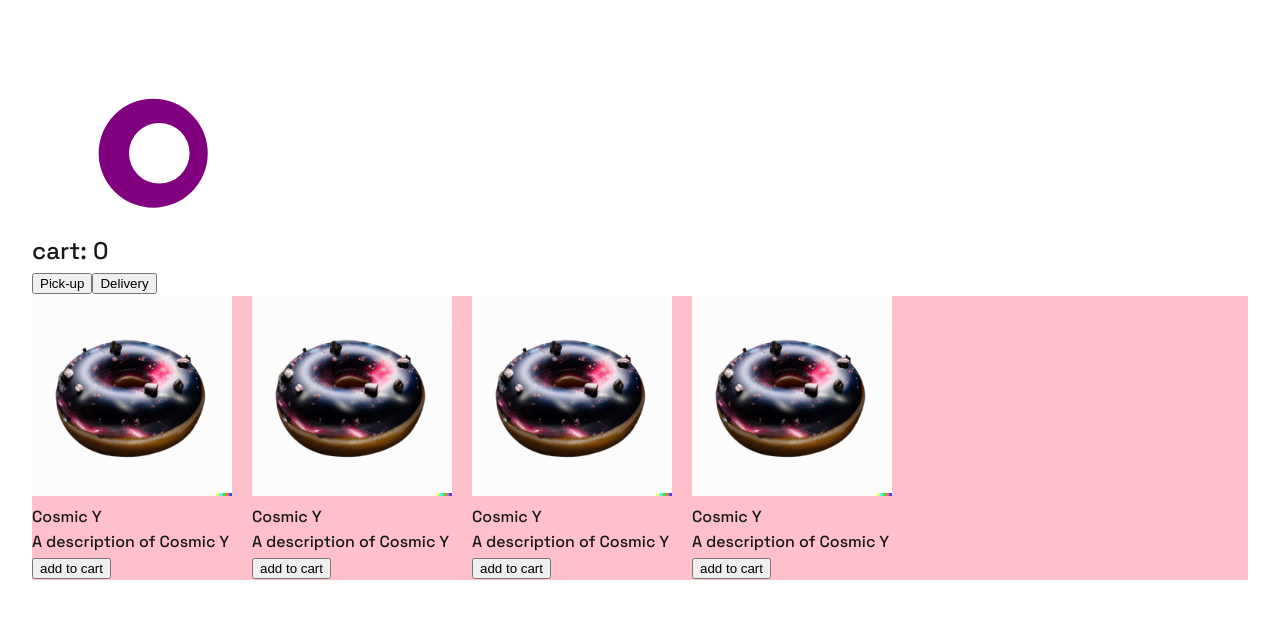
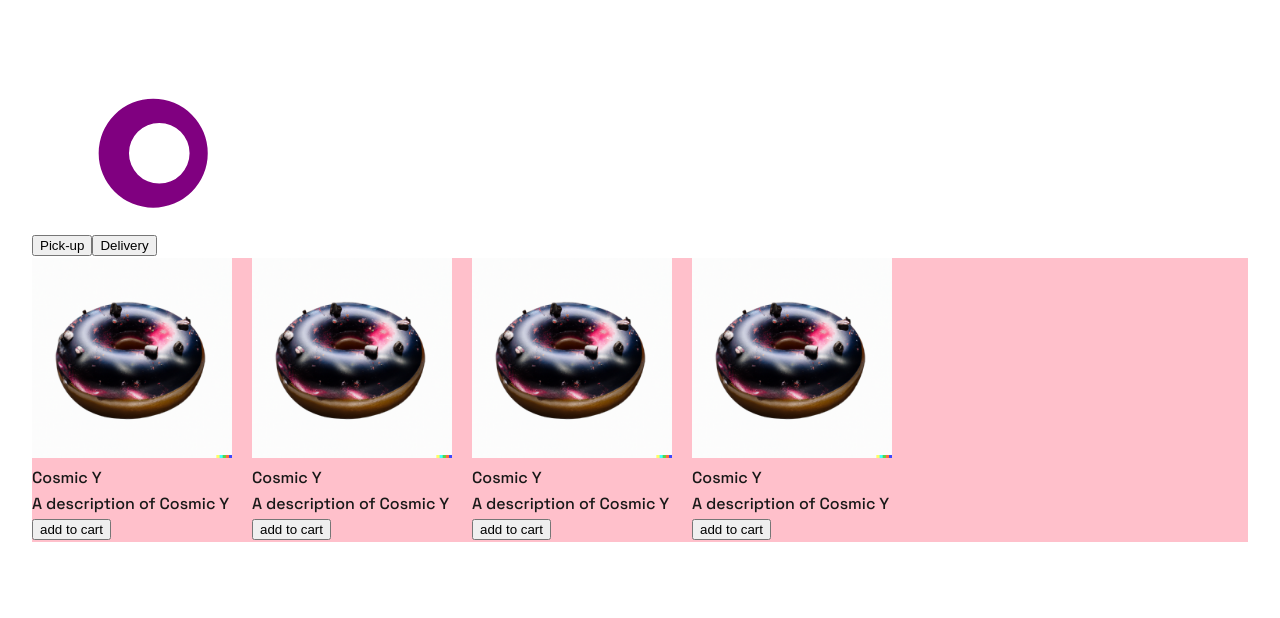
Before and after one commit to sareg0/cosmic-doughnut, a Vue app: page / in a window 1280 px wide. Shown: the top 618 px of the page. Built offline with nearby package versions, Linux system fonts and the light colour scheme.

Commit message:
chore: run linting as part of action

```diff
--- a/package.json
+++ b/package.json
@@ -28,6 +28,8 @@
     "@tsconfig/node18": "^18.2.2",
     "@types/jsdom": "^21.1.3",
     "@types/node": "^18.17.17",
+    "@typescript-eslint/eslint-plugin": "^6.9.0",
+    "@typescript-eslint/parser": "^6.9.0",
     "@vitejs/plugin-vue": "^4.3.4",
     "@vitest/ui": "^0.34.6",
     "@vue/eslint-config-prettier": "^8.0.0",
@@ -36,7 +38,7 @@
     "@vue/tsconfig": "^0.4.0",
     "axe-core": "^4.8.2",
     "eslint": "^8.49.0",
-    "eslint-plugin-vue": "^9.17.0",
+    "eslint-plugin-vue": "^9.18.0",
     "html-validate": "^8.6.0",
     "jsdom": "^22.1.0",
     "npm-run-all2": "^6.0.6",
--- a/src/App.vue
+++ b/src/App.vue
@@ -1,12 +1,10 @@
 <script setup lang="ts">
 import { RouterLink, RouterView } from "vue-router";
-import Logo from "@/components/Logo/Logo.vue";
+import Logo from "@/components/MainLogo/MainLogo.vue";
 import { ref, watch } from "vue";
 type OrderType = "pickup" | "delivery";
 const orderType = ref<OrderType | undefined>();
-import { useCartStore } from "./stores/cart";
 
-const store = useCartStore();
 const handleOrderType = (value: OrderType) => {
   orderType.value = value;
 };
@@ -20,7 +18,6 @@ watch(orderType, (newValue, oldValue) => {
 <template>
   <header>
     <div style="width: 200px; height: 200px"><Logo /></div>
-    <h2>cart: {{ store.getTotalCount }}</h2>
   </header>
 
   <main class="wrapper">
@@ -39,8 +36,4 @@ watch(orderType, (newValue, oldValue) => {
   <RouterView />
 </template>
 
-<style scoped>
-.logo {
-  fill: aqua;
-}
-</style>
+<style scoped></style>
--- a/src/assets/base.css
+++ b/src/assets/base.css
@@ -38,7 +38,7 @@ body {
     background-color 0.5s;
   line-height: 1.6;
   font-family:
-    'Space Grotesk',
+    "Space Grotesk",
     Inter,
     -apple-system,
     BlinkMacSystemFont,
--- a/src/assets/main.css
+++ b/src/assets/main.css
@@ -21,7 +21,7 @@ a,
 }
 
 .font-mono {
-  font-family: 'Space Grotesk', sans-serif;
+  font-family: "Space Grotesk", sans-serif;
   font-size: 5px;
   color: red;
 }
--- a/src/stores/cart.ts
+++ b/src/stores/cart.ts
@@ -12,7 +12,7 @@ export const useCartStore = defineStore("cart", () => {
   const items = ref<CartType>([]);
 
   const getItemByID = computed(
-    () => (id: string) => items.value.find((i: CartItem) => i.id === id)
+    () => (id: string) => items.value.find((i: CartItem) => i.id === id),
   );
 
   const getTotalCount = computed(() => {
--- a/src/views/ProductListingView.vue
+++ b/src/views/ProductListingView.vue
@@ -21,7 +21,6 @@ import { ref, onMounted } from "vue";
 import ProductItem, {
   type Props as ProductItemType,
 } from "@/components/ProductItem/ProductItem.vue";
-import { version } from "os";
 
 const store = useCartStore();
 
```
Also changed, not shown: .eslintrc.js (added), src/assets/cd-logo.svg, src/components/MainLogo/MainLogo.vue (renamed from src/components/Logo/Logo.vue), 1 other file (tests, documents, lock files or other folders).
